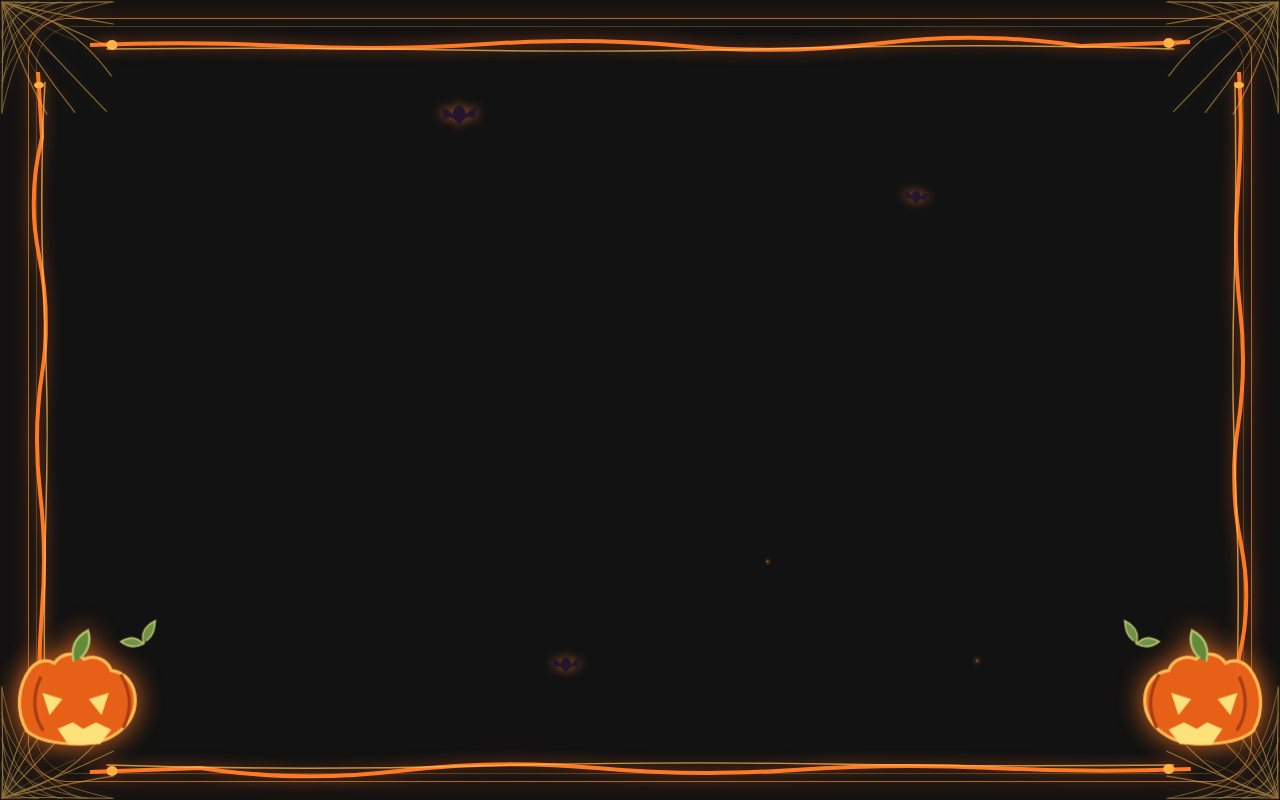
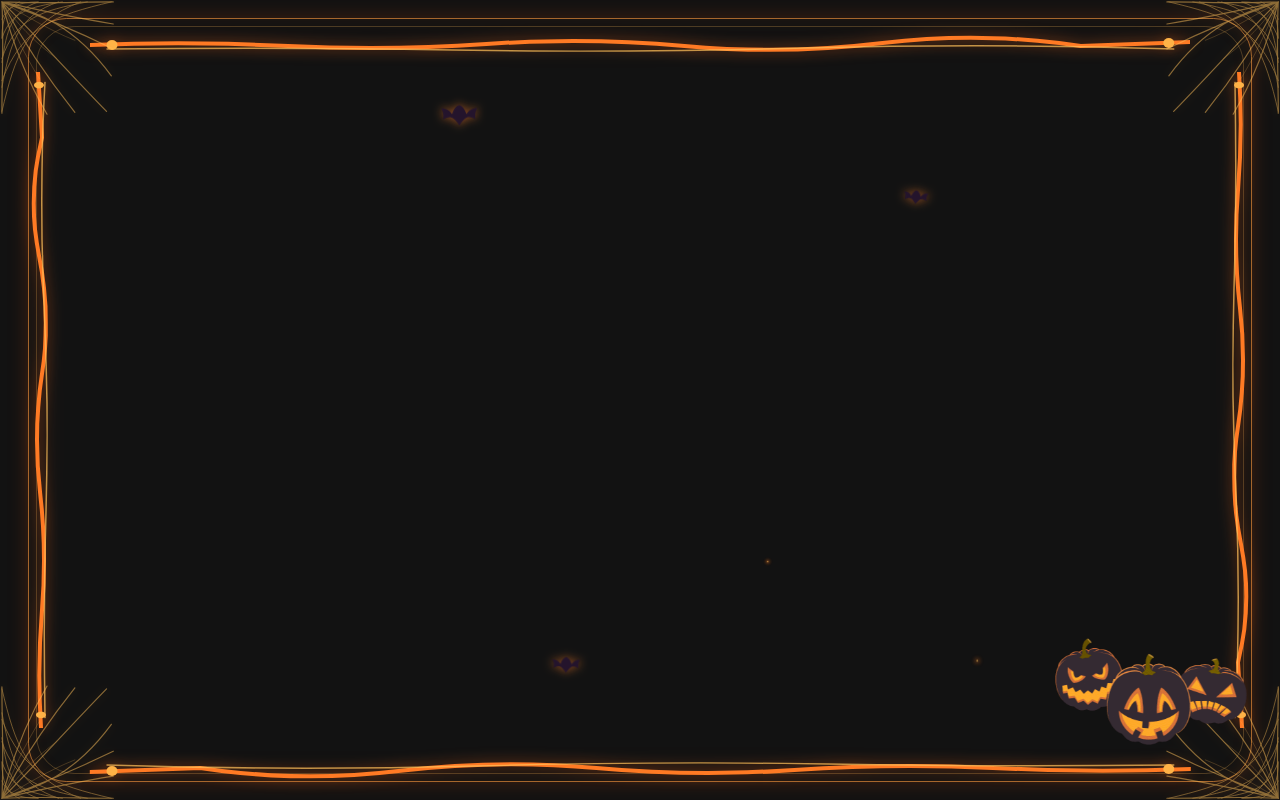
Before and after one commit to ProstFanat/wl-score-widget, a website: page public/camera-frames/halloween.html in a window 1280 px wide. Drawn offline with Linux system fonts and the light colour scheme.

Commit message:
frame update

```diff
--- a/public/camera-frames/halloween.html
+++ b/public/camera-frames/halloween.html
@@ -30,6 +30,7 @@
   .corner.br { right:0; bottom:0; transform:scaleX(-1); }
   .corner-art { overflow:visible; }
   .corner-glow { transform-box:fill-box; transform-origin:center; animation:lantern-glow 3.6s ease-in-out infinite; }
+  .holiday-pumpkins { position:absolute; z-index:4; right:1.5%; bottom:0.0009%; width:clamp(100px,18vw,220px); height:auto; pointer-events:none; }
   .bat { position:absolute; z-index:2; width:clamp(22px,3vw,46px); color:#24142c; filter:drop-shadow(0 0 5px rgba(255,129,44,.6)); animation:bat-flight 8s ease-in-out infinite; }
   .bat.one { top:12%; left:31%; }
   .bat.two { top:22%; right:29%; width:clamp(16px,2vw,32px); animation-delay:-3.4s; animation-duration:10s; }
@@ -78,26 +79,6 @@
   <svg class="corner tl corner-art" viewBox="0 0 240 240" aria-hidden="true">
     <defs><filter id="glow"><feGaussianBlur stdDeviation="3"/></filter></defs>
   </svg>
-  <svg class="corner br corner-art" viewBox="0 0 240 240" aria-hidden="true">
-    <g class="corner-glow">
-      <path d="M34 154c-15-24-12-57 4-78 8-10 20-13 30-7 9-13 26-15 37-5 13-6 29 0 34 14 18 2 30 18 30 37 0 29-27 55-69 55-30 0-53-5-66-16Z" fill="#e86218" stroke="#ffbd56" stroke-width="4"/>
-      <path d="M92 67c-4-18 3-31 18-39 4 14 1 25-10 35" fill="#648c3c" stroke="#b6c46a" stroke-width="3"/>
-      <path d="m53 106 25 8-16 20-9-28Zm83 0-25 8 16 20 9-28Z" fill="#ffe47d"/>
-      <path d="m72 151 19-8 13 8 16-8 19 9-14 18H85l-13-19Z" fill="#ffe47d"/>
-      <path d="M51 86c-11 23-10 48 3 67M151 83c13 22 14 45 3 67" fill="none" stroke="#a93d16" stroke-width="4"/>
-    </g>
-    <path d="M180 45c-5-13 2-23 14-29-1 12-3 19-11 25m-4 4c-10-11-19-8-28-3 9 7 18 8 28 3Z" fill="#719149" stroke="#b6c46a" stroke-width="2"/>
-  </svg>
-  <svg class="corner bl corner-art" viewBox="0 0 240 240" aria-hidden="true">
-    <g class="corner-glow">
-      <path d="M34 154c-15-24-12-57 4-78 8-10 20-13 30-7 9-13 26-15 37-5 13-6 29 0 34 14 18 2 30 18 30 37 0 29-27 55-69 55-30 0-53-5-66-16Z" fill="#e86218" stroke="#ffbd56" stroke-width="4"/>
-      <path d="M92 67c-4-18 3-31 18-39 4 14 1 25-10 35" fill="#648c3c" stroke="#b6c46a" stroke-width="3"/>
-      <path d="m53 106 25 8-16 20-9-28Zm83 0-25 8 16 20 9-28Z" fill="#ffe47d"/>
-      <path d="m72 151 19-8 13 8 16-8 19 9-14 18H85l-13-19Z" fill="#ffe47d"/>
-      <path d="M51 86c-11 23-10 48 3 67M151 83c13 22 14 45 3 67" fill="none" stroke="#a93d16" stroke-width="4"/>
-    </g>
-    <path d="M180 45c-5-13 2-23 14-29-1 12-3 19-11 25m-4 4c-10-11-19-8-28-3 9 7 18 8 28 3Z" fill="#719149" stroke="#b6c46a" stroke-width="2"/>
-  </svg>
   <svg class="bat one" viewBox="0 0 64 40" aria-hidden="true"><path fill="currentColor" d="M2 9c9 0 14 4 18 10 3-10 8-14 12-15 4 1 9 5 12 15 4-6 9-10 18-10-4 7-4 13-3 19-8-5-13-5-18-1-3 3-6 6-9 11-3-5-6-8-9-11-5-4-10-4-18 1 1-6 1-12-3-19Z"/></svg>
   <svg class="bat two" viewBox="0 0 64 40" aria-hidden="true"><path fill="currentColor" d="M2 9c9 0 14 4 18 10 3-10 8-14 12-15 4 1 9 5 12 15 4-6 9-10 18-10-4 7-4 13-3 19-8-5-13-5-18-1-3 3-6 6-9 11-3-5-6-8-9-11-5-4-10-4-18 1 1-6 1-12-3-19Z"/></svg>
   <svg class="bat three" viewBox="0 0 64 40" aria-hidden="true"><path fill="currentColor" d="M2 9c9 0 14 4 18 10 3-10 8-14 12-15 4 1 9 5 12 15 4-6 9-10 18-10-4 7-4 13-3 19-8-5-13-5-18-1-3 3-6 6-9 11-3-5-6-8-9-11-5-4-10-4-18 1 1-6 1-12-3-19Z"/></svg>
@@ -129,6 +110,7 @@
       <path d="M2 2C17 24 35 43 59 61M2 2C27 16 50 31 78 42M2 2C14 32 25 56 41 82" stroke-width=".7" opacity=".55"/>
     </g>
   </svg>
+  <img class="holiday-pumpkins" src="/assets/Happy%20Holidays.gif" alt="Happy Holidays pumpkins">
   <i class="spark s1"></i><i class="spark s2"></i><i class="spark s3"></i>
 </main>
 </body>
--- a/server.js
+++ b/server.js
@@ -702,6 +702,11 @@ async function handleRequest(req, res) {
     return res.end(fs.readFileSync(path.join(PUBLIC_DIR, 'assets/bird.png')));
   }
 
+  if (req.method === 'GET' && url === '/assets/Happy%20Holidays.gif') {
+    res.writeHead(200, { 'Content-Type': 'image/gif' });
+    return res.end(fs.readFileSync(path.join(PUBLIC_DIR, 'assets/Happy Holidays.gif')));
+  }
+
   res.writeHead(404); res.end();
 }
 
```
Also changed, not shown: public/assets/Happy Holidays.gif (added), public/assets/mancity_logo.gif (added).
